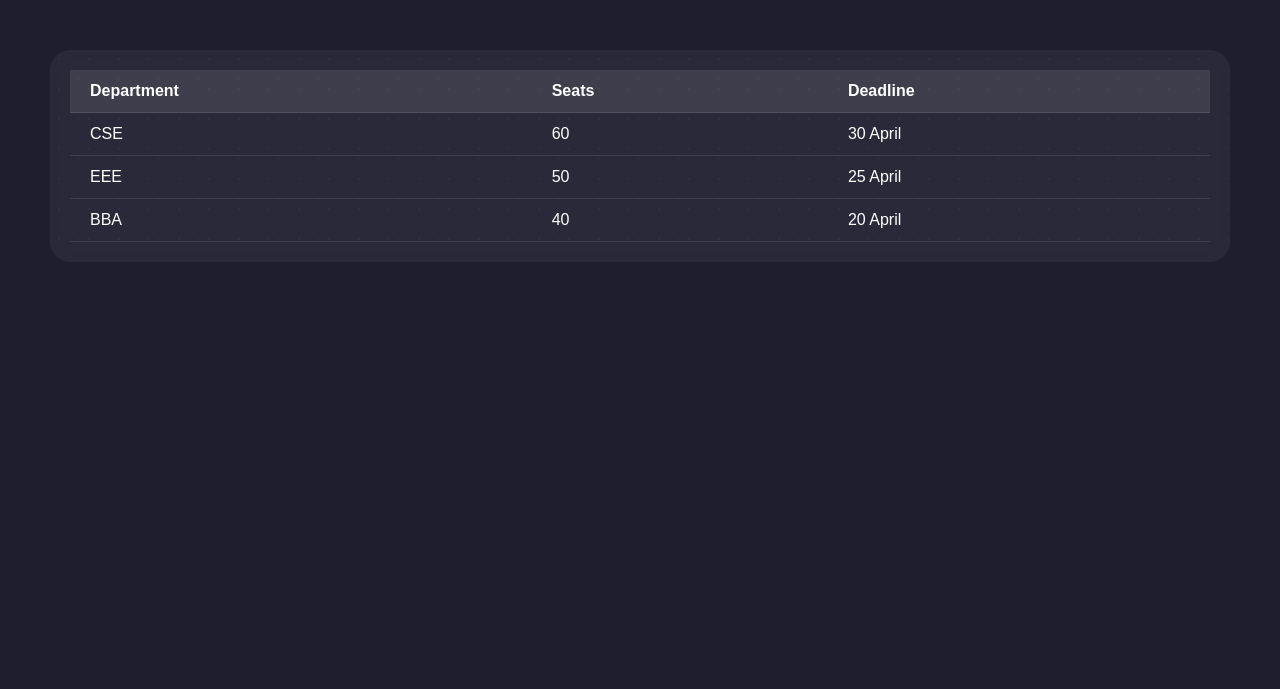
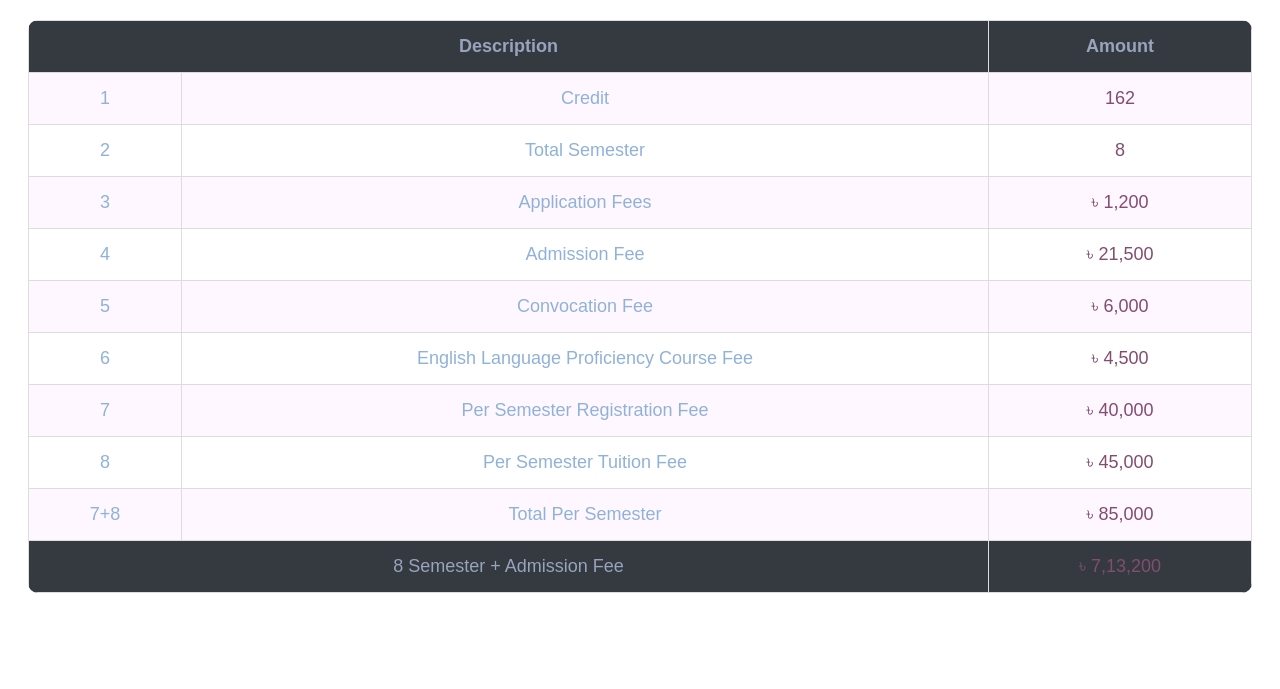
Before and after one commit to Tahiya07/Project-sample, a plain HTML site: page Graduate.html in a window 1280 px wide. Drawn offline with Linux system fonts and the light colour scheme.

Commit message:
2nd commit

```diff
--- a/Graduate.html
+++ b/Graduate.html
@@ -2,112 +2,137 @@
 <html lang="en">
 <head>
     <meta charset="UTF-8">
-  <title>Floating Dots Table</title>
+    <meta name="viewport" content="width=device-width, initial-scale=1.0">
+    <title>Undergraduate Cost Table</title>
     <style>
-    body {
-      background: #1e1e2f;
-      font-family: sans-serif;
-      color: white;
-      margin: 0;
-      padding: 50px;
-    }
-
-    .floating-dots-wrapper {
-      position: relative;
-      overflow: hidden;
-      border-radius: 20px;
-      padding: 20px;
-      z-index: 1;
-      background: rgba(255, 255, 255, 0.05);
-      backdrop-filter: blur(10px);
-      -webkit-backdrop-filter: blur(10px);
-    }
-
-    .floating-dots-bg {
-      position: absolute;
-      top: 0;
-      left: 0;
-      width: 300%;
-      height: 300%;
-      z-index: -1;
-      pointer-events: none;
-    }
-
-    .floating-dots-bg::before, .floating-dots-bg::after {
-      content: '';
-      position: absolute;
-      width: 100%;
-      height: 100%;
-      background-image: radial-gradient(#ffffff22 1px, transparent 1px);
-      background-size: 30px 30px;
-      animation: floatDots 40s linear infinite;
-      opacity: 0.3;
-    }
-
-    .floating-dots-bg::after {
-      animation-delay: -20s;
-      background-size: 40px 40px;
-      opacity: 0.2;
-    }
-
-    @keyframes floatDots {
-      0% {
-        transform: translate(0, 0);
-      }
-      100% {
-        transform: translate(-50px, -50px);
-      }
-    }
-
+        /* Table Styles */
         table {
             width: 100%;
             border-collapse: collapse;
+            font-family: Arial, sans-serif;
+            text-align: center; /* Center-align all table text */
+            color: white; /* White text color for the entire table */
+        }
+
+        thead {
+            background-color: #343a40; /* Dark background for thead */
+            color: white; /* White text color */
+            font-size: 20px; /* Bigger font size for text */
+        }
+
+        tfoot {
+            background-color: #343a40; /* Dark background for tfoot */
+            color: rgba(255, 255, 255, 0.7); /* Transparent white text color */
+            font-size: 20px; /* Bigger font size for text */
         }
 
         th, td {
-      padding: 12px 20px;
-      text-align: left;
-      border-bottom: 1px solid rgba(255, 255, 255, 0.1);
+            padding: 15px 20px;
+            text-align: center; /* Center-align text in all cells */
+            border: 1px solid #ddd;
+            font-size: 18px; /* Bigger font size for all table content */
+            color: #98a3bd; /* White text color */
         }
 
-    th {
-      background: rgba(255, 255, 255, 0.1);
+        /* Styling for Amount column (last column) */
+        td:last-child {
+            color: #824d70; /* Orange text color for Amount column */
         }
 
-    tr:hover {
-      background: rgba(255, 255, 255, 0.1);
+        /* Blue color for tbody text in the first and second columns */
+        tbody td:nth-child(1), tbody td:nth-child(2) {
+            color: #90b2d8; /* Blue text color for 1st and 2nd columns */
         }
+
+        tbody tr:nth-child(odd) {
+            background-color: #fef7ff; /* Gray background for odd rows */
+        }
+
+        tbody tr:nth-child(even) {
+            background-color: #ffffff; /* White background for even rows */
+        }
+
+        tbody tr:hover {
+            background: #c3ffec;
+        }
+
+        /* Styling for the table layout */
+        .table-container {
+            margin: 20px;
+            border-radius: 10px;
+            overflow: hidden;
+        }
+
+        /* For Header Row Spanning */
+        th[rowspan="2"] {
+            vertical-align: middle; /* Center the text vertically */
+        }
+
     </style>
 </head>
 <body>
 
-  <div class="floating-dots-wrapper">
-    <div class="floating-dots-bg"></div>
+<div class="table-container">
     <table>
         <thead>
             <tr>
-          <th>Department</th>
-          <th>Seats</th>
-          <th>Deadline</th>
+                <th colspan="2">Description</th>
+                <th>Amount</th>
             </tr>
         </thead>
         <tbody>
             <tr>
-          <td>CSE</td>
-          <td>60</td>
-          <td>30 April</td>
+                <td>1</td>
+                <td>Credit</td>
+                <td>162</td>
             </tr>
             <tr>
-          <td>EEE</td>
-          <td>50</td>
-          <td>25 April</td>
+                <td>2</td>
+                <td>Total Semester</td>
+                <td>8</td>
             </tr>
             <tr>
-          <td>BBA</td>
-          <td>40</td>
-          <td>20 April</td>
+                <td>3</td>
+                <td>Application Fees</td>
+                <td>৳ 1,200</td>
+            </tr>
+            <tr>
+                <td>4</td>
+                <td>Admission Fee</td>
+                <td>৳ 21,500</td>
+            </tr>
+            <tr>
+                <td>5</td>
+                <td>Convocation Fee</td>
+                <td>৳ 6,000</td>
+            </tr>
+            <tr>
+                <td>6</td>
+                <td>English Language Proficiency Course Fee</td>
+                <td>৳ 4,500</td>
+            </tr>
+            <tr>
+                <td>7</td>
+                <td>Per Semester Registration Fee</td>
+                <td>৳ 40,000</td>
+            </tr>
+            <tr>
+                <td>8</td>
+                <td>Per Semester Tuition Fee</td>
+                <td>৳ 45,000</td>
+            </tr>
+            <tr>
+                <td>7+8</td>
+                <td>Total Per Semester</td>
+                <td>৳ 85,000</td>
             </tr>
         </tbody>
+        <tfoot>
+            <tr>
+                <td colspan="2">8 Semester + Admission Fee</td>
+                <td>৳ 7,13,200</td>
+            </tr>
+        </tfoot>
     </table>
 </div>
 
--- a/styling/styles.css
+++ b/styling/styles.css
@@ -66,25 +66,22 @@ body {
   table {
     font-size: 0.9em;
   }
-}
-@keyframes bgAnimation {
-    0% { background: linear-gradient(108.4deg, #FFC1CC, #C3E6CB); }
-    25% { background: linear-gradient(108.4deg, #A3D5FF, #C6A5D8); }
-    50% { background: linear-gradient(108.4deg, #AFEFFF, #63C5DA); }
-    75% { background: linear-gradient(108.4deg, #FFB6C1, #B0E0E6); }
-    100% { background: linear-gradient(108.4deg, #FFC1CC, #C3E6CB); }
+}@keyframes gradientShift {
+    0% { background-position: 0% 50%; }
+    50% { background-position: 100% 50%; }
+    100% { background-position: 0% 50%; }
 }
 
-.undergraduate-bg{
- animation: smoothGradient 5s infinite alternate;
-    background-size: 400% 400%;
+.undergraduate-bg {
+ background: linear-gradient(120deg, #FFC1CC 20%, #C3E6CB 30%, #A3D5FF , #C6A5D8 , #AFEFFF , #63C5DA , #FFB6C1 , #B0E0E6 );
+    background-size: 200% 250%;
+    animation: gradientShift 20s infinite ease ;
 }
-
 .container {
   max-width: 800px;
-  margin: auto;
-  padding: 20px;
   border-radius: 8px;
+    padding-top: 100px; /* Creates space above */
+    margin: auto;
 }
 
 .section {
@@ -103,7 +100,7 @@ table {
   position: relative;
   overflow: hidden;
   border-radius: 20px;
-  padding: 30px;
+  padding: 20px;
   background: rgba(255, 255, 255, 0.05);
   backdrop-filter: blur(8px);
   color:black;
@@ -165,9 +162,9 @@ td {
   border: 1px solid #ddd;
   transition: 0.3s ease-in-out;
 }
-td:hover{
-    box-shadow: 0px 0px 10px rgba(180,110,255,0.8);
-    background-color: rgba(180,110,255,0.2);
+tr:hover{
+    box-shadow: 0px 0px 10px cyan;
+    background-color: #c3ffec;
     color: mediumvioletred;
 }
 
@@ -360,14 +357,11 @@ td:hover{
     padding: 40px;
     color: white;
     box-shadow:
-        rgba(240, 46, 170, 0.5) 0px 5px,
-        rgba(240, 46, 170, 0.4) 0px 10px,
-        rgba(240, 46, 170, 0.3) 0px 15px,
-        rgba(240, 46, 170, 0.25) 0px 20px,
-        rgba(240, 46, 170, 0.2) 0px 25px,
-        rgba(240, 46, 170, 0.15) 0px 30px,
-        rgba(240, 46, 170, 0.1) 0px 35px,
-        rgba(240, 46, 170, 0.05) 0px 40px;
+            rgba(240, 46, 170, 0.4) 0px 5px 8px 3px,
+    rgba(240, 46, 170, 0.3) 0px 10px 12px 4px,
+    rgba(240, 46, 170, 0.25) 0px 15px 16px 5px,
+    rgba(240, 46, 170, 0.2) 0px 20px 20px 6px,
+    rgba(240, 46, 170, 0.15) 0px 25px 24px 7px;
 
 }
 .banner {
@@ -382,9 +376,6 @@ td:hover{
     transition: background 0.5s ease-in-out;
     text-align: center;
 }
-
-
-
 .banner h1 {
     font-size: 36px;
     font-weight: bolder;
```
Also changed, not shown: Tuition Fee.html (+46 -12 lines), Undergraduate.html (+0 -15 lines). Lines whose indentation alone changed are shown as unchanged.
